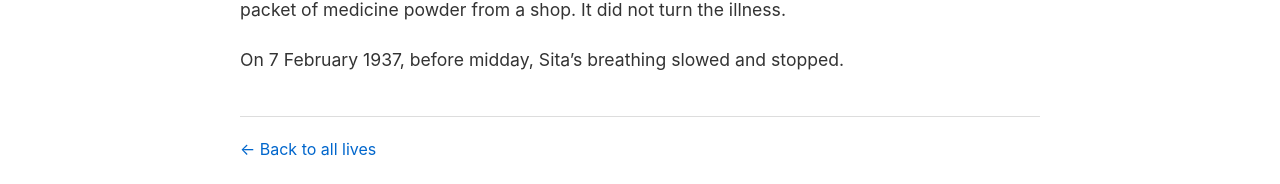
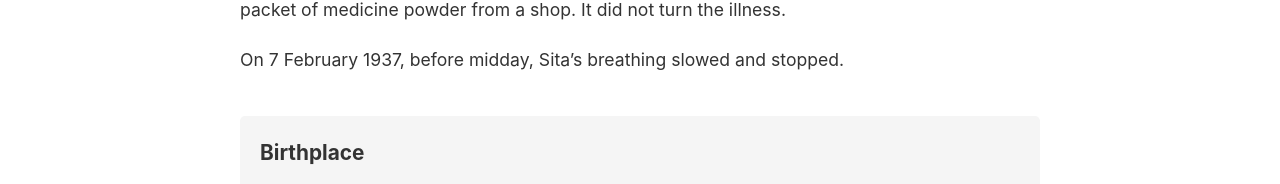
Before and after one commit to random-lives/random-lives, a Jekyll site: the page built from _lives/0008-sita.md, in a window 1280 px wide. Shown: the part 1006-1190 px from the top of the page. Built offline with Jekyll 4.4.1, drawn with Linux system fonts in a browser that asks for light colours; grey boxes are pictures that could not be loaded.

Commit message:
Add maps to life pages and improve name generation
- Add embedded Google Maps to individual life pages (Holocene only)
- Update naming prompt: 20 names instead of 10, better diversity guidance
- Fix name display in page titles and export
- Clean up defensive checks in person.py and export.py
- Add map styling to match site design

🤖 Generated with [Claude Code](https://claude.com/claude-code)

Co-Authored-By: Claude Sonnet 4.5 <noreply@anthropic.com>

```diff
--- a/_layouts/life.html
+++ b/_layouts/life.html
@@ -38,6 +38,24 @@ layout: default
     {{ content }}
   </div>
 
+  {% if page.latitude and page.longitude %}
+  <div class="life-map">
+    <h2>Birthplace</h2>
+    <iframe
+      width="100%"
+      height="400"
+      frameborder="0"
+      style="border:0"
+      referrerpolicy="no-referrer-when-downgrade"
+      src="https://www.google.com/maps/embed/v1/place?key=AIzaSyBFw0Qbyq9zTFTd-tUY6dZWTgaQzuU17R8&q={{ page.latitude }},{{ page.longitude }}&zoom=5"
+      allowfullscreen>
+    </iframe>
+    <p class="map-caption">
+      <a href="{{ page.map_url }}" target="_blank" rel="noopener noreferrer">View larger map</a>
+    </p>
+  </div>
+  {% endif %}
+
   <nav class="life-navigation">
     <a href="{{ '/' | relative_url }}">← Back to all lives</a>
   </nav>
--- a/assets/css/style.css
+++ b/assets/css/style.css
@@ -179,6 +179,39 @@ nav a:hover {
   text-decoration: underline;
 }
 
+/* Life map */
+.life-map {
+  margin: 40px 0;
+  padding: 20px;
+  background: #f5f5f5;
+  border-radius: 5px;
+}
+
+.life-map h2 {
+  margin-bottom: 15px;
+  font-size: 1.3rem;
+}
+
+.life-map iframe {
+  border-radius: 5px;
+  margin-bottom: 10px;
+}
+
+.map-caption {
+  text-align: center;
+  font-size: 0.9rem;
+  color: #666;
+}
+
+.map-caption a {
+  color: #0066cc;
+  text-decoration: none;
+}
+
+.map-caption a:hover {
+  text-decoration: underline;
+}
+
 /* Footer */
 footer {
   margin-top: 60px;
```
